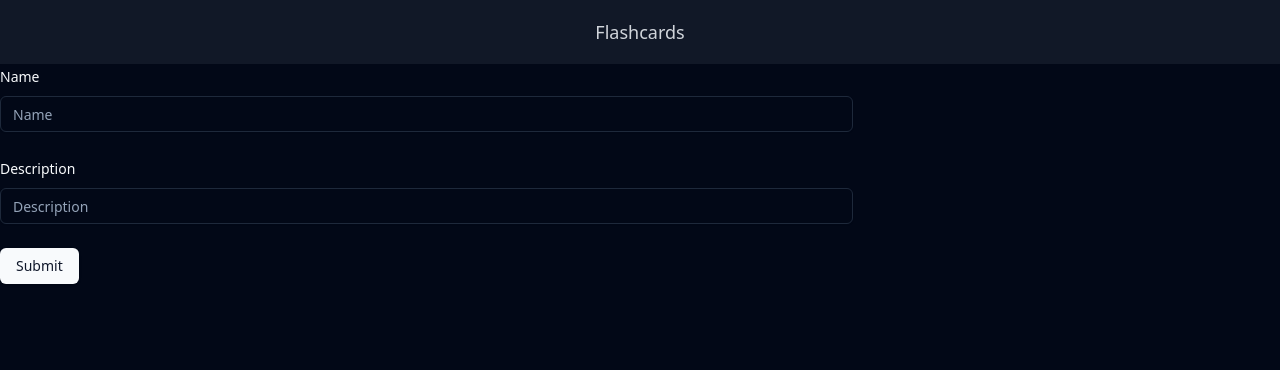
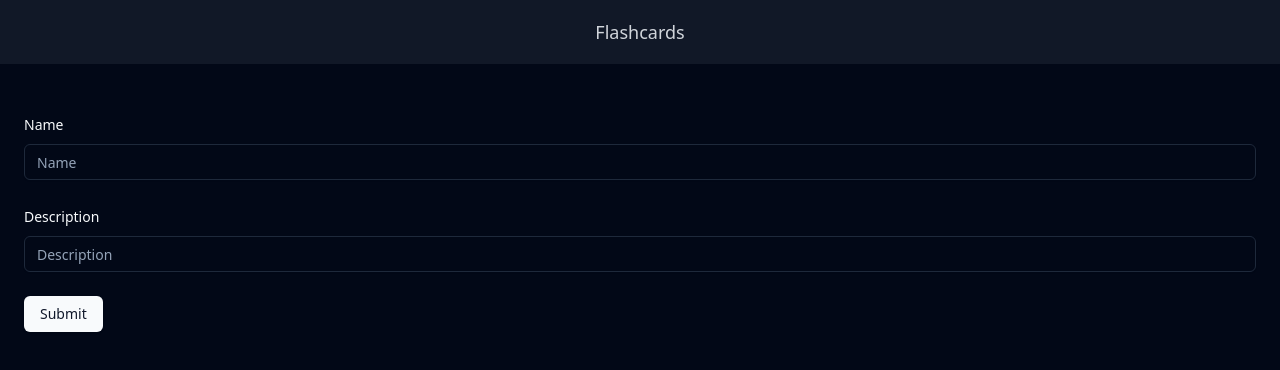
Before and after one commit to MatheusBLopes/my-study-frontend, a React (Vite) app: page /create-deck in a window 1280 px wide. Shown: the top 370 px of the page. Built offline with nearby package versions, Linux system fonts and the light colour scheme.

Commit message:
feat: update deck page

```diff
--- a/src/routes/create-deck.tsx
+++ b/src/routes/create-deck.tsx
@@ -12,7 +12,7 @@ import {
   FormMessage,
 } from "@/components/ui/form"
 import { Input } from "@/components/ui/input"
-import { redirect } from 'react-router-dom';
+import { useNavigate } from 'react-router-dom';
 
 const FormSchema = z.object({
   name: z.string().min(2, {
@@ -24,6 +24,7 @@ const FormSchema = z.object({
 })
 
 export function CreateDeck() {
+  const navigate = useNavigate();
   const form = useForm<z.infer<typeof FormSchema>>({
     resolver: zodResolver(FormSchema),
     defaultValues: {
@@ -39,8 +40,8 @@ export function CreateDeck() {
     };
 
     axios.post(`http://localhost:8000/decks/`, payload)
-        .then(response => {
-            return redirect('/')
+      .then(() => {
+        navigate('/')
       })
       .catch(error => {
         console.error('Error creating deck:', error);
@@ -48,8 +49,11 @@ export function CreateDeck() {
   }
 
   return (
+    <div className="min-h-screen">
+      <main className="flex-col mx-auto">
+        <div className="container mx-auto px-4 md:px-6 py-12">
           <Form {...form}>
-      <form onSubmit={form.handleSubmit(onSubmit)} className="w-2/3 space-y-6">
+            <form onSubmit={form.handleSubmit(onSubmit)} className="space-y-6">
               <FormField
                 control={form.control}
                 name="name"
@@ -80,5 +84,8 @@ export function CreateDeck() {
               <Button type="submit">Submit</Button>
             </form>
           </Form>
+        </div>
+      </main>
+    </div>
   )
 }
```
Lines whose indentation alone changed are shown as unchanged.
